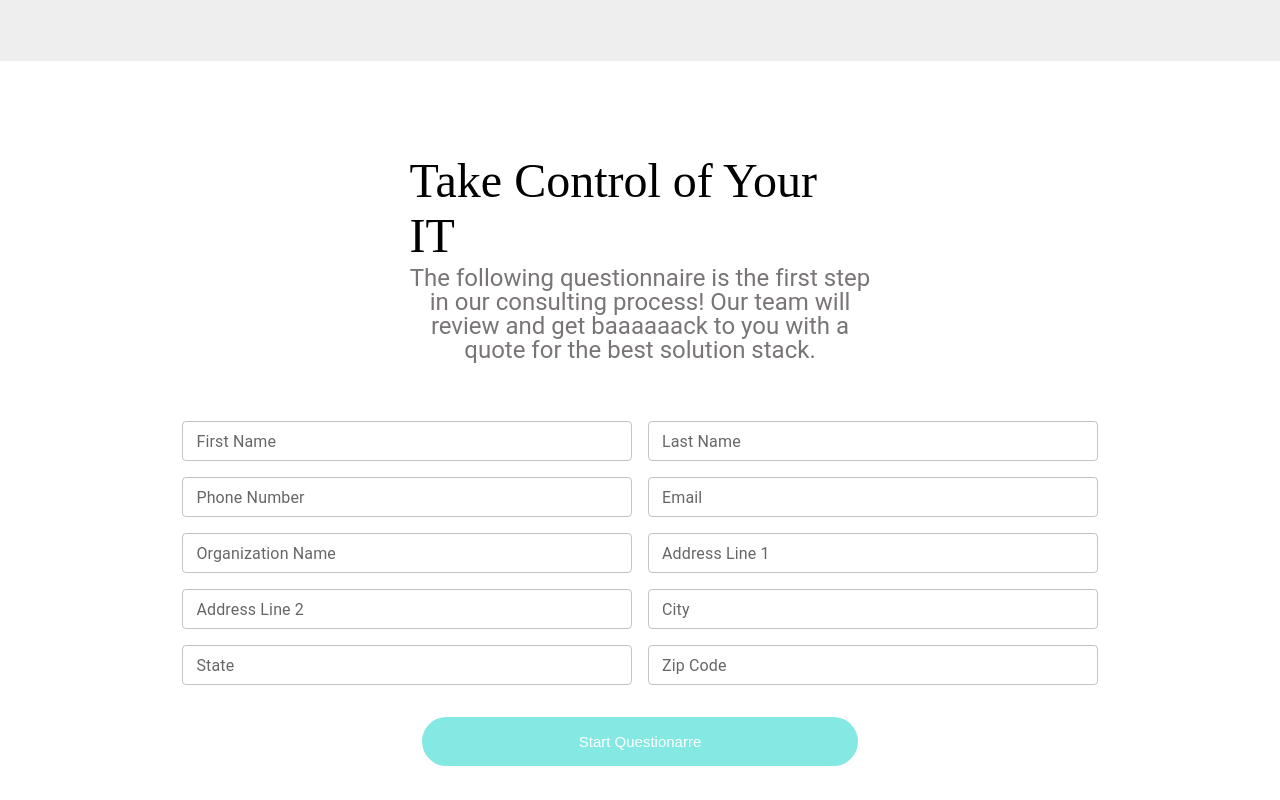
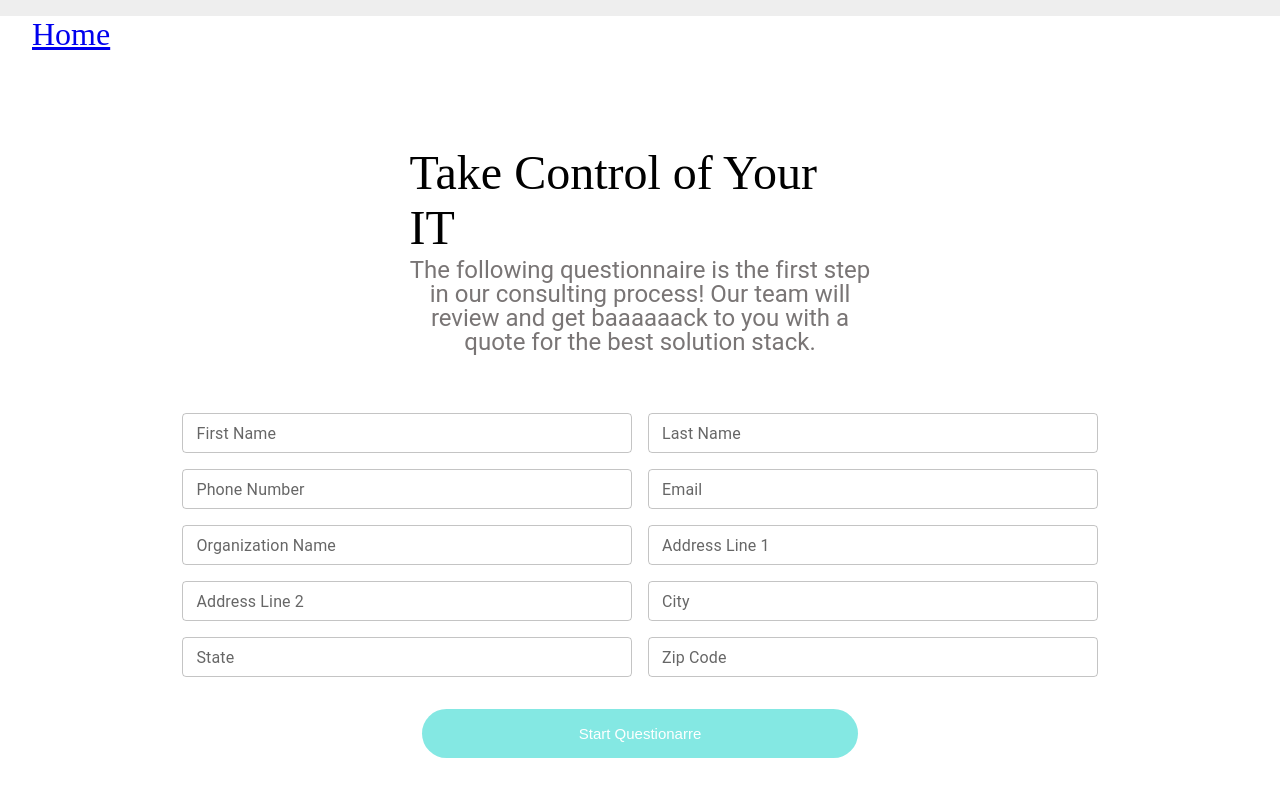
Before and after one commit to ramagall/RecEngine, a React (Vite) app in the folder lamb-telecom-rec-engine/frontend/: page / in a window 1280 px wide. Shown: the top 800 px of the page. Built offline with nearby package versions, Linux system fonts and the light colour scheme; a web font is replaced by a local one.

Commit message:
Home nav added and header shrunk.
Need the font to make every look as inteded and I am working on navigation ASAP

```diff
--- a/lamb-telecom-rec-engine/frontend/package.json
+++ b/lamb-telecom-rec-engine/frontend/package.json
@@ -28,6 +28,6 @@
     "eslint-plugin-react-hooks": "^5.1.0-rc.0",
     "eslint-plugin-react-refresh": "^0.4.12",
     "globals": "^15.9.0",
-    "vite": "^5.4.11"
+    "vite": "^5.4.14"
   }
 }
--- a/lamb-telecom-rec-engine/frontend/src/App.jsx
+++ b/lamb-telecom-rec-engine/frontend/src/App.jsx
@@ -9,6 +9,7 @@ function App() {
     <>
       <div className="greyTop">
       </div>
+      <a href="https://lambtele.com" className="homeNav">Home</a>
       <div>
         <LandingPageHeader/>
       </div>
--- a/lamb-telecom-rec-engine/frontend/src/index.css
+++ b/lamb-telecom-rec-engine/frontend/src/index.css
@@ -38,10 +38,15 @@ body {
     top: 0;
     right: 0;
     width: 100%;
-    min-height: 61px;
+    min-height: 1rem;
     flex-shrink: 0;
     background: rgba(217, 217, 217, 0.45);
   }
+/*Need the font for this and header*/
+.homeNav {
+    font-size: 2rem;
+    margin-left: 2rem;
+}
 
 .landingButtonBox {
     display: flex;
```
Also changed, not shown: 2 other files (tests, documents, lock files or other folders).
